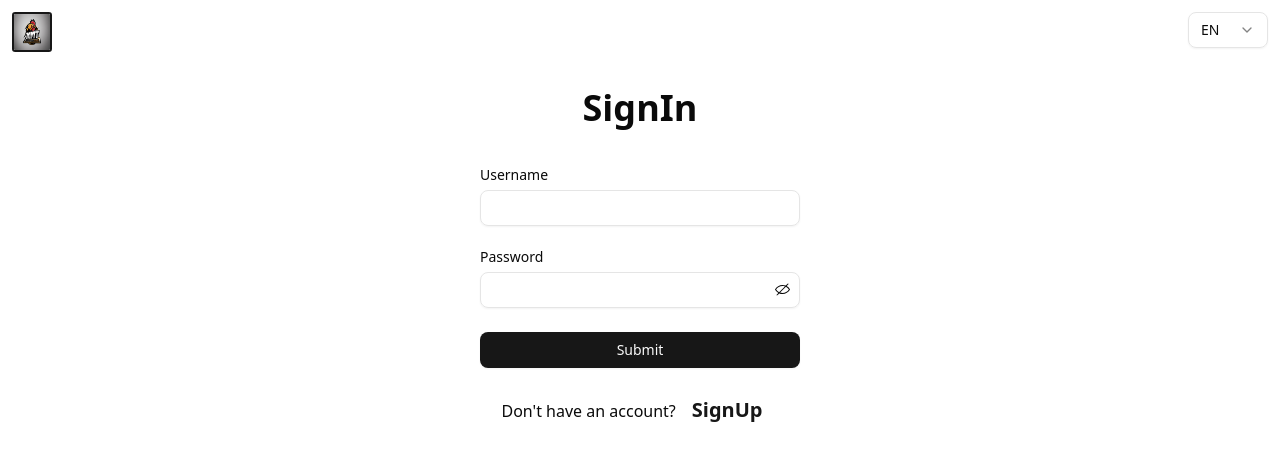
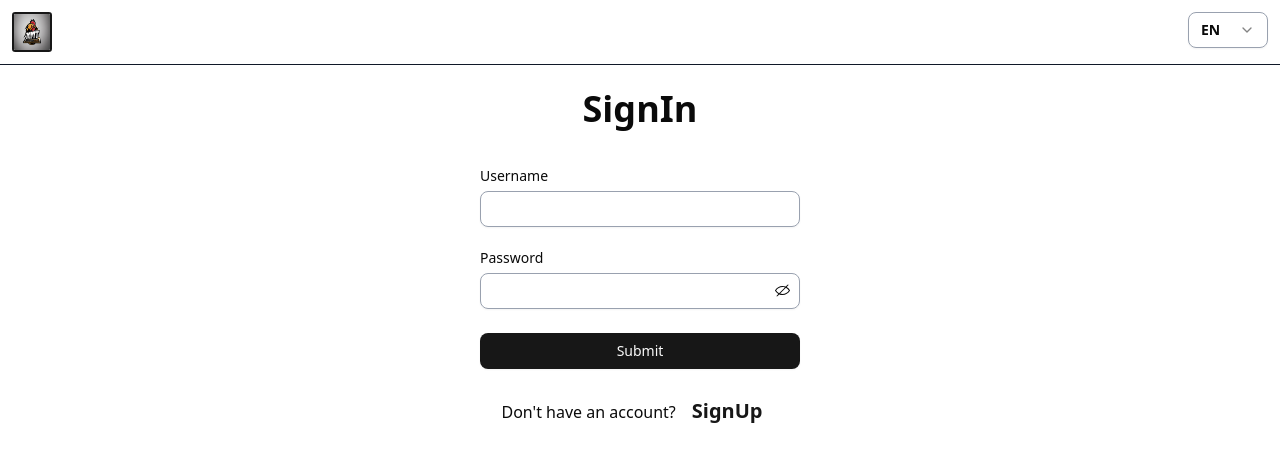
Before and after one commit to macminhtung/react-app, a React (Vite) app: page /signin in a window 1280 px wide. Shown: the top 462 px of the page. Built offline with nearby package versions, Linux system fonts and the light colour scheme.

Commit message:
update css

```diff
--- a/src/app-router/app-wrapper/index.tsx
+++ b/src/app-router/app-wrapper/index.tsx
@@ -3,7 +3,7 @@ import Header from '@/components/Header';
 
 export const AppWrapper = () => {
   return (
-    <div className='w-[100vw] h-full flex flex-col flex-1 bg-background'>
+    <div className='w-[100vw] h-full flex flex-col bg-background'>
       <Header />
       <Outlet />
     </div>
--- a/src/components/Header.tsx
+++ b/src/components/Header.tsx
@@ -7,7 +7,7 @@ import { useAuthContext } from '@/context/useAuthContext';
 import { AvatarC, ButtonC, SelectC } from '@/components/ui-customize';
 
 const languageOptions = Object.keys(resources).map((key) => ({
-  label: key.toUpperCase(),
+  label: <p className='font-semibold'>{key.toUpperCase()}</p>,
   value: key,
 }));
 
@@ -18,13 +18,13 @@ const Header = () => {
   const isLoggedIn = !!accessToken;
 
   return (
-    <div className={cn('flex p-3 gap-2', isLoggedIn && 'border border-px border-b-gray-200')}>
+    <div className={cn('flex p-3 gap-2 border-b-[1px] border-b-gray-900')}>
       <AvatarC
         src='/logo.jpg'
-        className={'rounded-[0.2rem] cursor-pointer size-10'}
+        className={'rounded-[0.2rem] cursor-pointer size-10 transition-all hover:rounded-[50%]'}
         onClick={() => navigate(ROUTE_PATH.ROOT)}
       />
-      {isLoggedIn && <div className='flex-1 bg-gray-200'></div>}
+      {isLoggedIn && <div className='grow-0 bg-gray-200'></div>}
       <div className='flex gap-2 ml-auto'>
         {isLoggedIn && <ButtonC>{t('common.signOut')}</ButtonC>}
         <SelectC
--- a/src/components/ui-customize/input.tsx
+++ b/src/components/ui-customize/input.tsx
@@ -13,7 +13,10 @@ export const InputC = (props: TInputCProps) => {
   return (
     <div className='relative'>
       {startItem && <div className='absolute left-0'>{startItem}</div>}
-      <Input className={`${startItem && 'pl-10'} ${endItem && 'pr-10'} ${className}`} {...rest} />
+      <Input
+        className={`${startItem && 'pl-10'} ${endItem && 'pr-10'} ${className} border-gray-400`}
+        {...rest}
+      />
       {endItem && <div className='absolute top-[10px] right-[10px] cursor-pointer'>{endItem}</div>}
     </div>
   );
--- a/src/components/ui-customize/select.tsx
+++ b/src/components/ui-customize/select.tsx
@@ -36,7 +36,7 @@ export const SelectC = (props: TSelectProps) => {
     >
       <SelectTrigger
         className={cn(
-          'relative w-40',
+          'relative w-40 border-gray-400',
           className,
           `${loading && '[&>svg.lucide-chevron-down]:hidden'}`
         )}
```
